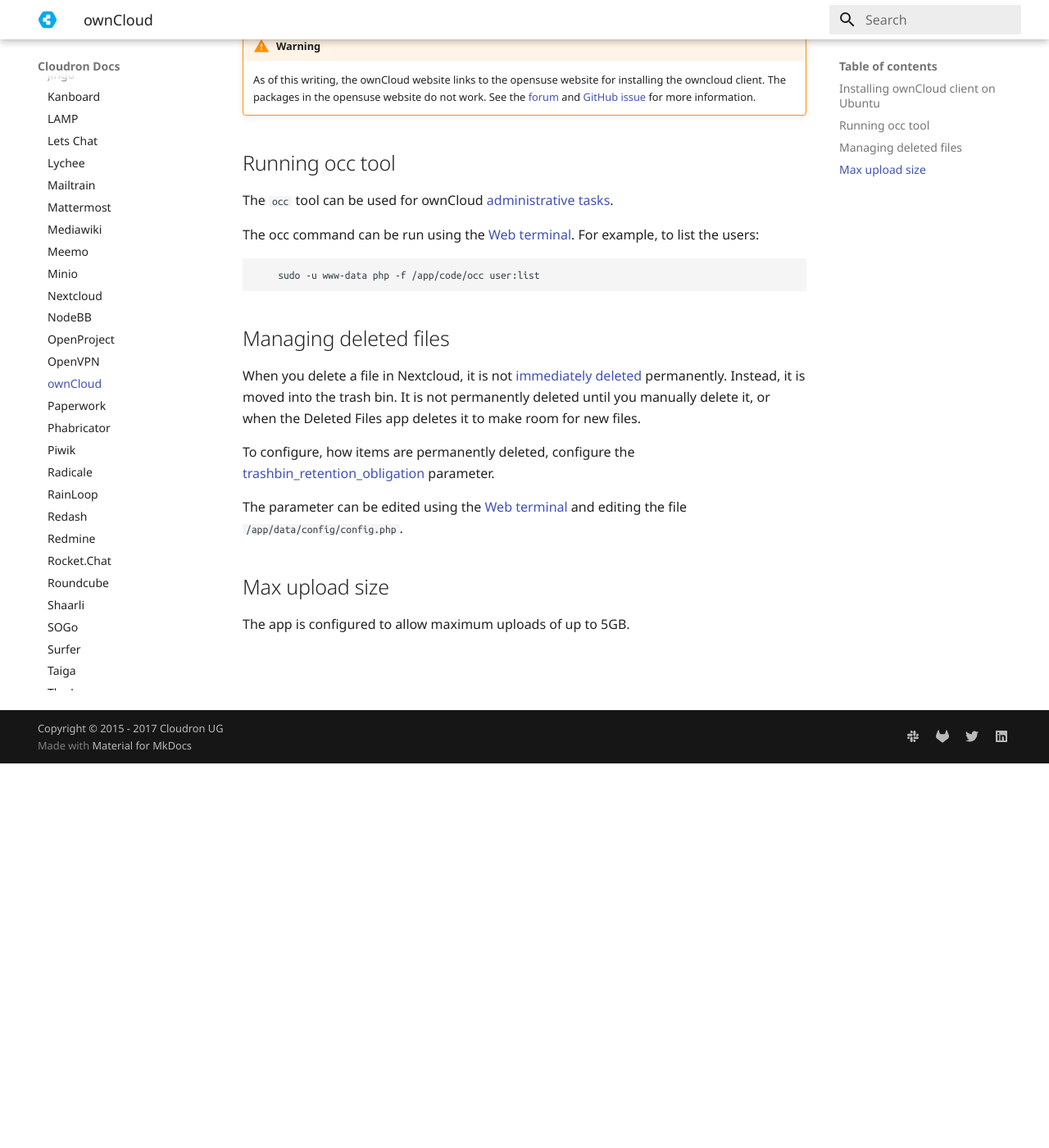
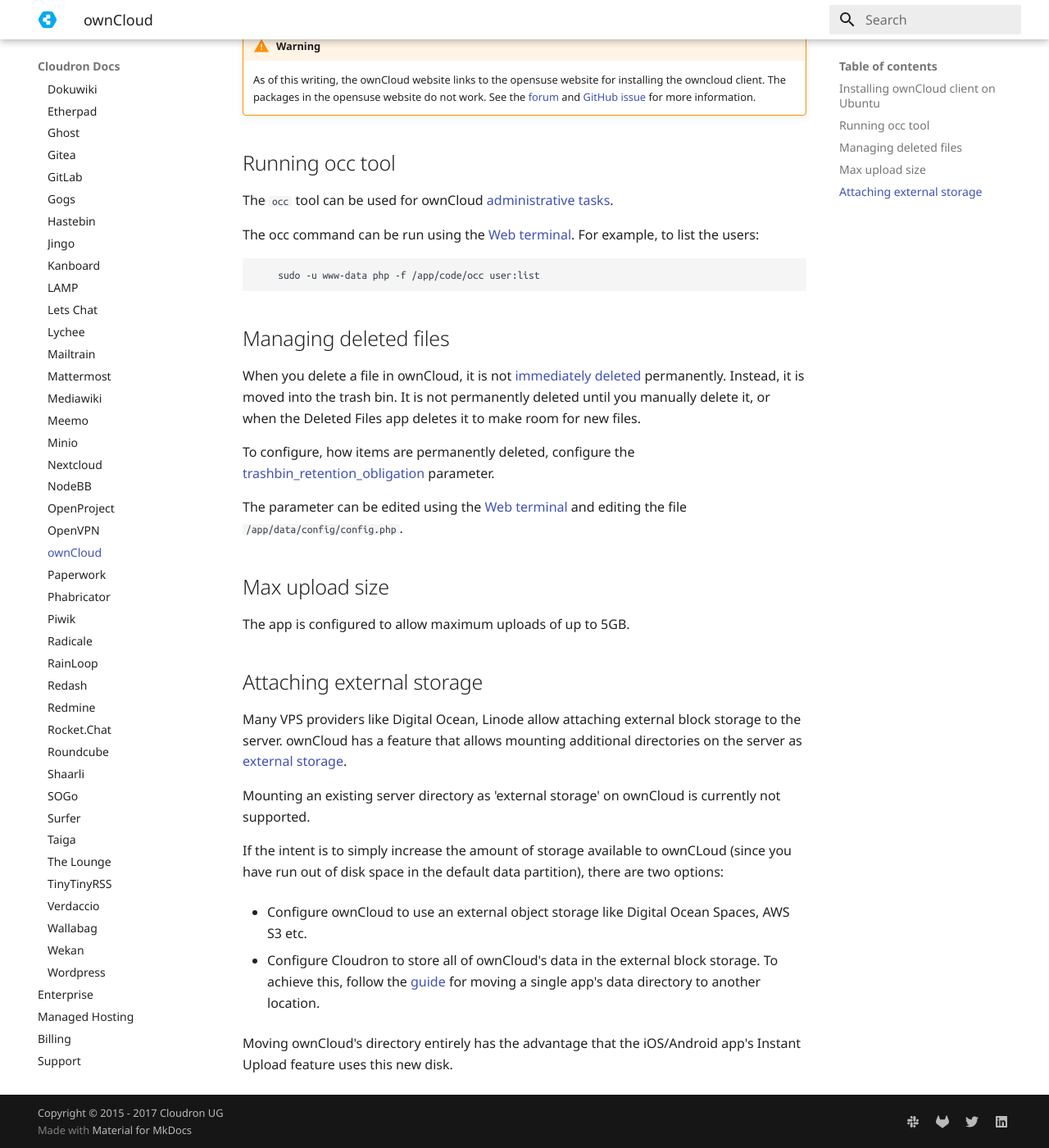
Before and after one commit to M-arcus/cloudron-docs, an MkDocs documentation site: the page built from docs/documentation/apps/owncloud.md, in a window 1280 px wide and 1400 px high, scrolled down 469 px. Shown: the whole window at 82% size. Built offline with MkDocs 1.6.1 and Material for MkDocs 9.7.7, drawn with Linux system fonts in a browser that asks for light colours; old or Windows-style settings are respelled for this version of MkDocs.

Commit message:
Add note on oc/nc external storage

```diff
--- a/docs/documentation/apps/owncloud.md
+++ b/docs/documentation/apps/owncloud.md
@@ -35,7 +35,7 @@
 
 ## Managing deleted files
 
-When you delete a file in Nextcloud, it is not [immediately deleted](https://doc.owncloud.org/server/9.0/user_manual/files/deleted_file_management.html) permanently. Instead, it is moved into the trash bin.
+When you delete a file in ownCloud, it is not [immediately deleted](https://doc.owncloud.org/server/9.0/user_manual/files/deleted_file_management.html) permanently. Instead, it is moved into the trash bin.
 It is not permanently deleted until you manually delete it, or when the Deleted Files app deletes it to make room for
 new files.
 
@@ -47,3 +47,22 @@
 ## Max upload size
 
 The app is configured to allow maximum uploads of up to 5GB.
+
+## Attaching external storage
+
+Many VPS providers like Digital Ocean, Linode allow attaching external block storage to the server. ownCloud has a feature
+that allows mounting additional directories on the server as [external storage](https://doc.owncloud.org/server/9.0/admin_manual/configuration_files/external_storage_configuration_gui.html).
+
+Mounting an existing server directory as 'external storage' on ownCloud is currently not supported.
+
+If the intent is to simply increase the amount of storage available to ownCLoud (since you have run out of disk
+space in the default data partition), there are two options:
+
+* Configure ownCloud to use an external object storage like Digital Ocean Spaces, AWS S3 etc.
+
+* Configure Cloudron to store all of ownCloud's data in the external block storage. To achieve this, follow the
+  [guide](/documentation/server/#moving-a-single-apps-data-directory-to-another-location) for
+  moving a single app's data directory to another location.
+
+Moving ownCloud's directory entirely has the advantage that the iOS/Android app's Instant Upload feature uses
+this new disk.
```
Also changed, not shown: docs/documentation/apps/nextcloud.md (+19 -0 lines).
